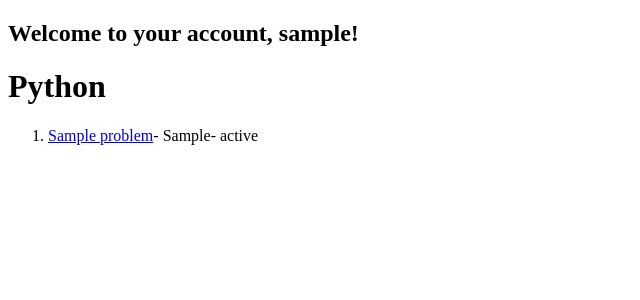
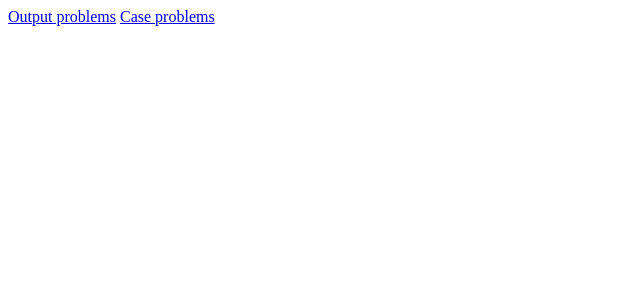
Before and after one commit to Azure2009/Code-Load-, a Flask app: page /dashboard in a window 1280 px wide. Shown: the top 300 px of the page, without its empty margins (0-640 px from the left). Run offline with Flask 3, Linux system fonts and the light colour scheme; the visitor is signed in with stand-in values (Sample User, id 1); tables that the repository leaves empty hold one stand-in row (values such as "Sample post").

Commit message:
added a new section called case problems: problems where user input will be executed in isolated containers

```diff
--- a/app.py
+++ b/app.py
@@ -43,6 +43,16 @@ class Problem(db.Model):
    problem_set = db.Column(db.Text, nullable = False)
    expected_output = db.Column(db.Text, nullable = False)
    difficulty = db.Column(db.String(50), nullable = False)
+
+class CaseProblem(db.Model):
+   id = db.Column(db.Integer, nullable = False, primary_key=True)
+   title = db.Column(db.String(200), nullable = False)
+   instruction = db.Column(db.Text, nullable = False)
+   example = db.Column(db.Text, nullable = False)
+   constraints = db.Column(db.Text, nullable = False)
+   follow_up = db.Column(db.Text, nullable = True)
+   hint = db.Column(db.Text, nullable = True)
+   difficulty = db.Column(db.String(200), nullable = False)
 
 class TestCase(db.Model):
    test_case_id = db.Column(db.Integer, nullable = False, primary_key=True)
@@ -102,7 +112,7 @@ def login():
 
          session["user_id"] = user.user_id
 
-         return redirect(url_for("dashboard"))
+         return redirect('/dashboard')
 
       else:
          return render_template('login.html')
@@ -119,7 +129,29 @@ def dashboard():
    if not user_id:
       return redirect('/login')
 
-   current_user = User.query.get_or_404(int(user_id))
+   return render_template('dashboard.html')
+
+@app.route('/case_problems', methods=['GET', 'POST'])
+def case():
+
+   case_problems_list = CaseProblem.query.all()
+
+   return render_template("case_problems.html", case_problems_list = case_problems_list)
+
+@app.route('/case_problems/solving-page/<int:id>', methods=['GET', 'POST'])
+def case_problem(id):
+
+   current_case_problem = CaseProblem.query.get(id)
+
+   return render_template("solving_page-case_problems.html", case_problem = current_case_problem)
+
+@app.route('/output_problems', methods=['GET', 'POST'])
+def output():
+
+   user_id = session.get("user_id")
+
+   if not user_id:
+      return redirect('/login')
 
    problems_list = Problem.query.all()
 
@@ -138,9 +170,9 @@ def dashboard():
 
       status_list.append(db.session.query(History.status).filter(History.user_id == user_id, History.problem_id == problem.problem_id).scalar())
 
-   return render_template("dashboard.html", current_user=current_user, problems_list=problems_list, status_list=status_list)
+   return render_template("output_problems.html", status_list=status_list, problems_list=problems_list)
 
-@app.route('/solving_page/<int:problem_id>', methods=['POST', 'GET'])
+@app.route('/output_problems/solving_page/<int:problem_id>', methods=['POST', 'GET'])
 def problem(problem_id):
 
       if request.method == 'POST':
@@ -171,14 +203,14 @@ def problem(problem_id):
 
             db.session.commit()
 
-            return redirect('/dashboard')
+            return redirect('/output_problems')
 
 
 
 
       problem = Problem.query.get_or_404(problem_id)
 
-      return render_template("solving_page.html", problem=problem)
+      return render_template("solving_page-output_problems.html", problem=problem)
 
 if __name__ == '__main__':
    app.run(debug=True)
--- a/templates/dashboard.html
+++ b/templates/dashboard.html
@@ -8,22 +8,7 @@
 
 {% block body %}
 
-    <h2>Welcome to your account, {{current_user.username}}!</h2>
-
-    <h1>Python</h1>
-
-    <div class="python_container">
-
-        <ol>
-
-           {% for problem in problems_list %}
-
-            <li><a href="/solving_page/{{problem.problem_id}}">{{problem.problem_title}}</a>- {{problem.difficulty}}- {{status_list[problem.problem_id - 1]}}</li>
-
-           {% endfor %}
-
-        </ol>
-
-    </div>
+    <a href="/output_problems">Output problems</a>
+    <a href="/case_problems">Case problems</a>
 
 {% endblock %}
--- a/templates/solving_page.html
+++ b/templates/solving_page-output_problems.html
@@ -25,7 +25,7 @@
 
         <div id="solving_area_container">
 
-            <form action="/solving_page/{{problem.problem_id}}" method='POST'>
+            <form action="/output_problems/solving_page/{{problem.problem_id}}" method='POST'>
             <textarea name='submission' rows="10" cols="50" id="textarea"></textarea>
             <input type="submit" value="Submit">
             </form>
```
Also changed, not shown: static/css/main.css (+55 -0 lines), templates/case_problems.html (added, +25 -0 lines), templates/output_problems.html (added, +29 -0 lines), templates/solving_page-case_problems.html (added, +57 -0 lines).
